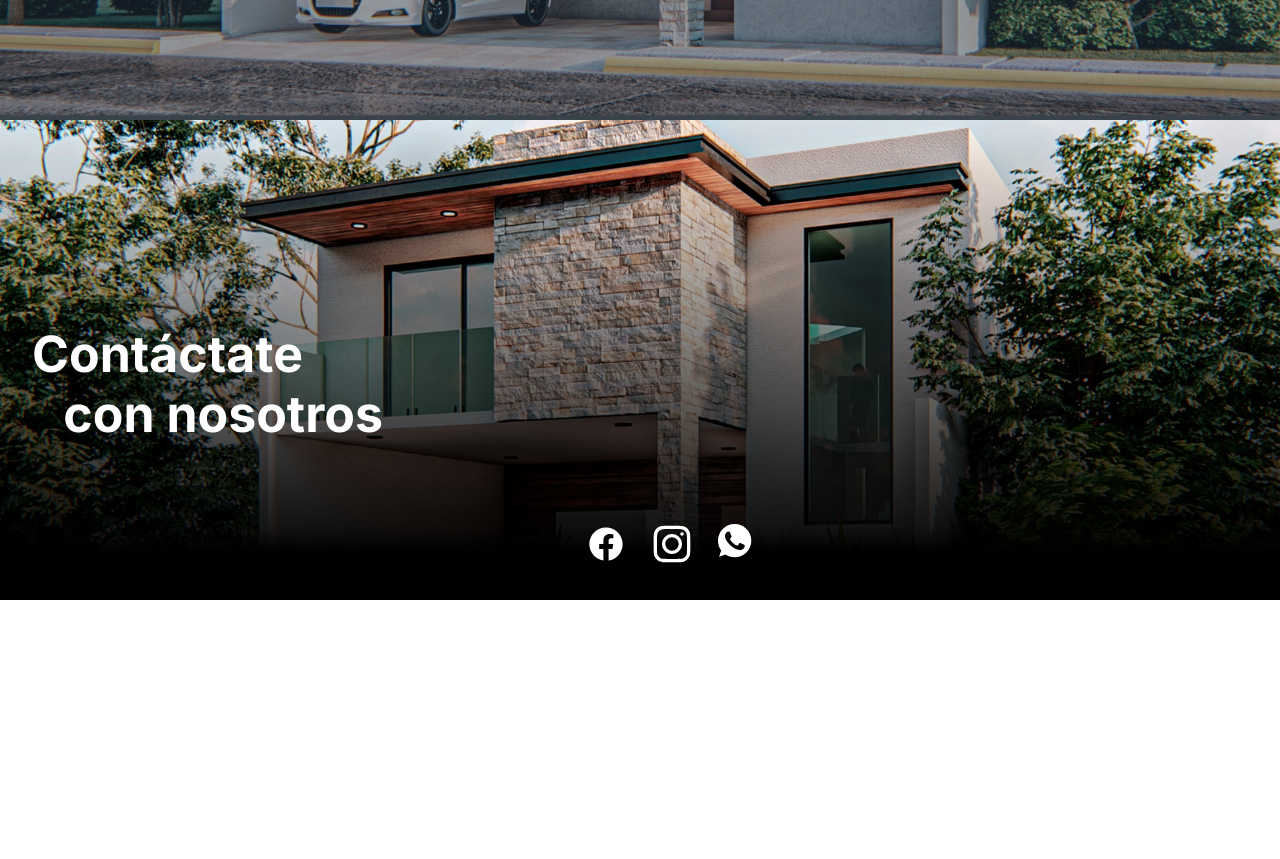
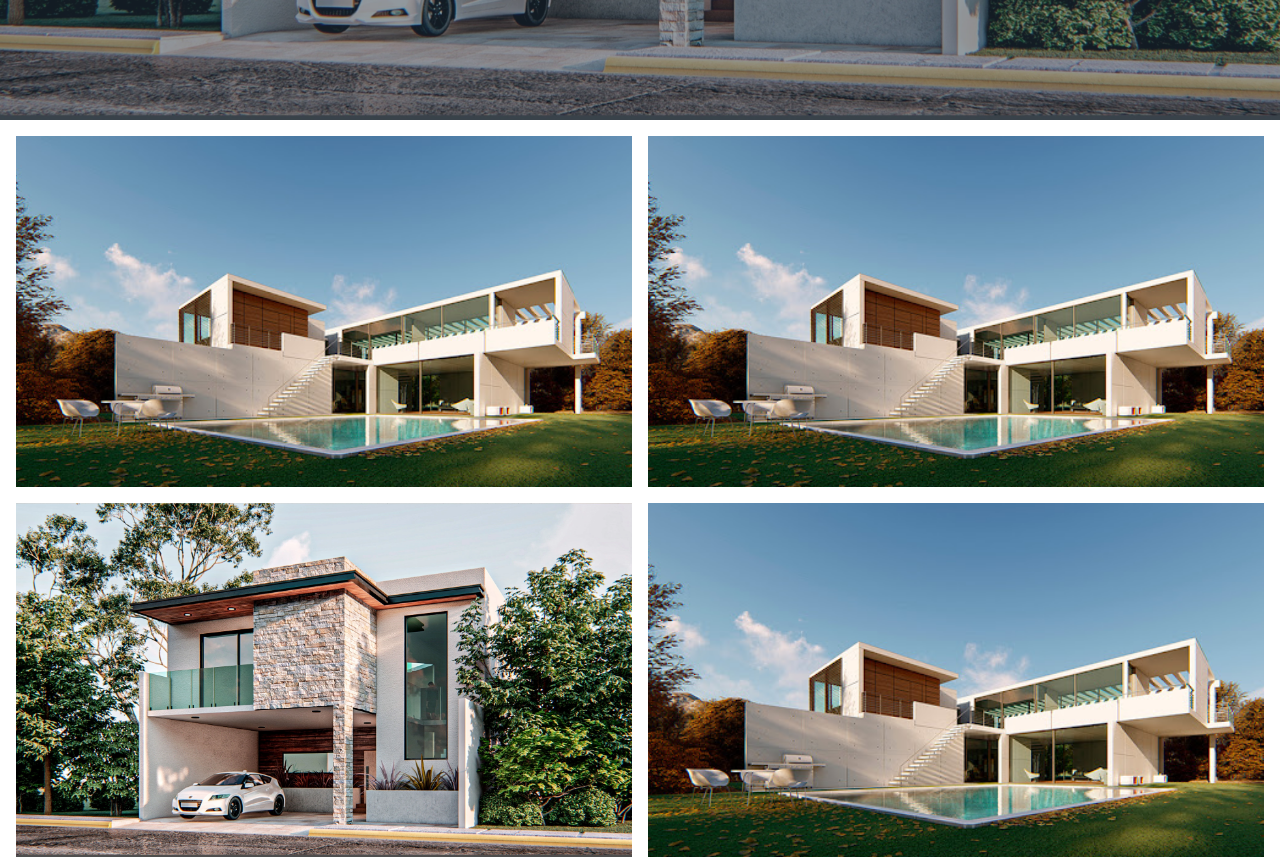
Before and after one commit to Fab1029/KovaFrontend, a React (Vite) app: page /ProjectsGallery in a window 1280 px wide. Shown: the part 680-1539 px from the top of the page. Before the commit the page ends 1280 px from the top, so only its background shows below. Built offline with nearby package versions, Linux system fonts and the light colour scheme.

Commit message:
feat(projects list): project list component

```diff
--- a/src/components/Footer/Footer.jsx
+++ b/src/components/Footer/Footer.jsx
@@ -9,7 +9,7 @@ const Footer = () => {
         <div className='footer-slide'/>
         <div className='footer-information-container'>
             <div className='footer-title-container'>
-                <div data-aos='fade-up'>
+                <div data-aos='fade-up' data-aos-delay='200'>
                     <h1 className='footer-section-title-title'>Contáctate</h1>
                     <h1 className='footer-section-title-subtitle'>con nosotros</h1>
                 </div>
--- /dev/null
+++ b/src/components/ProjectsList/ProjectsList.css
@@ -0,0 +1,53 @@
+.project-list-container {
+  gap: 1rem;
+  padding: 1rem;
+  display: grid;
+  grid-template-columns: repeat(2, 1fr);
+}
+
+.project-card-container {
+    width: 100%;
+    height: 100%;
+    cursor: pointer;
+    position: relative;
+}
+
+.project-card-container img {
+    width: 100%;
+    height: 100%;
+    object-fit: cover;
+}
+
+.project-card-blur-container {
+    top: 0;
+    left: 0;
+    opacity: 0;
+    width: 100%;
+    height: 100%;
+    position: absolute;
+    transform: translateY(100%);
+    transition: all 0.3s ease-in-out;
+    background-color: rgba(37, 54, 70, 0.5);
+
+    display: flex;
+    align-items: center;
+    justify-content: center;
+}
+
+.project-card-container:hover {
+    .project-card-blur-container {
+        opacity: 1;
+        transform: translateY(0%);
+    }
+}
+
+.project-card-blur-title, .project-card-blur-subtitle {
+    color: white;
+    font-weight: 500;
+    font-size: x-large;
+    font-family: 'Inter', sans-serif;
+}
+
+.project-card-blur-subtitle {
+    margin-left: 2rem;
+}
--- /dev/null
+++ b/src/components/ProjectsList/ProjectsList.jsx
@@ -0,0 +1,42 @@
+import React, { useEffect, useState } from 'react'
+import './ProjectsList.css'
+import {getProjects} from '../../services/Project.js'
+
+const ProjectsList = ({typeProjects}) => {
+    const [projects, setProjects] = useState(null);
+
+
+    useEffect(() => {
+        const fetchProjects = () => {
+            const data = getProjects();
+            const dataFiltered = data.filter((project) => project.type === typeProjects);
+            console.log(dataFiltered);
+            setProjects(dataFiltered);
+        };
+
+        fetchProjects();
+
+    }, [typeProjects]);
+
+  return (
+    <div className='project-list-container' style={{overflow: 'hidden'}}>
+        {projects && projects.map((project, index) => (
+            <div key={index} className="project-card-container" onClick={null}>
+                <img
+                    src={project.render}
+                    alt={project.title}
+                    className="project-image"
+                />
+                <div className='project-card-blur-container'>
+                    <div>
+                        <h2 className='project-card-blur-title'>{project.title.split(' ')[0]}</h2>
+                        <h2 className='project-card-blur-subtitle'>{project.title.split(' ')[1]}</h2>
+                    </div>
+                </div>
+            </div>
+        ))}
+    </div>
+  )
+}
+
+export default ProjectsList
--- a/src/data/Projetc.js
+++ b/src/data/Projetc.js
@@ -5,7 +5,7 @@ export const project = [
         description: "Lorem Ipsum is simply dummy text of the printing and typesetting industry. Lorem Ipsum has been the industry's standard dummy text ever since the 1500s, when an unknown printer took a galley of type and scrambled it to make a type specimen book.",
         year: 2024,
         location: "Cuenca, Ecuador",
-        type: "Residential",
+        type: "Residencial",
         video: "",
         render: "/ProyectoCuenca/render1.jpg",
         blueprint: "",
@@ -24,7 +24,7 @@ export const project = [
         description: "Lorem Ipsum is simply dummy text of the printing and typesetting industry. Lorem Ipsum has been the industry's standard dummy text ever since the 1500s, when an unknown printer took a galley of type and scrambled it to make a type specimen book.",
         year: 2023,
         location: "Yunguilla, Ecuador",
-        type: "Residential",
+        type: "Comercial",
         video: "",
         render: "/ProyectoYunguilla/render1.jpg",
         blueprint: "",
@@ -43,7 +43,7 @@ export const project = [
         description: "Lorem Ipsum is simply dummy text of the printing and typesetting industry. Lorem Ipsum has been the industry's standard dummy text ever since the 1500s, when an unknown printer took a galley of type and scrambled it to make a type specimen book.",
         year: 2024,
         location: "Cuenca, Ecuador",
-        type: "Residential",
+        type: "Social",
         video: "",
         render: "/ProyectoCuenca/render1.jpg",
         blueprint: "",
@@ -62,7 +62,7 @@ export const project = [
         description: "Lorem Ipsum is simply dummy text of the printing and typesetting industry. Lorem Ipsum has been the industry's standard dummy text ever since the 1500s, when an unknown printer took a galley of type and scrambled it to make a type specimen book.",
         year: 2023,
         location: "Yunguilla, Ecuador",
-        type: "Residential",
+        type: "Comercial",
         video: "",
         render: "/ProyectoYunguilla/render1.jpg",
         blueprint: "",
@@ -81,7 +81,102 @@ export const project = [
         description: "Lorem Ipsum is simply dummy text of the printing and typesetting industry. Lorem Ipsum has been the industry's standard dummy text ever since the 1500s, when an unknown printer took a galley of type and scrambled it to make a type specimen book.",
         year: 2024,
         location: "Cuenca, Ecuador",
-        type: "Residential",
+        type: "Comercial",
+        video: "",
+        render: "/ProyectoCuenca/render1.jpg",
+        blueprint: "",
+        renders: [
+            "/ProyectoCuenca/render2.webp",
+            "/ProyectoCuenca/render3.jpeg",
+            "/ProyectoCuenca/render4.webp",
+        ],
+        blueprints: [
+            ""
+        ]
+    },
+    {
+        id: 6,
+        title: "Proyecto Cuenca",
+        description: "Lorem Ipsum is simply dummy text of the printing and typesetting industry. Lorem Ipsum has been the industry's standard dummy text ever since the 1500s, when an unknown printer took a galley of type and scrambled it to make a type specimen book.",
+        year: 2024,
+        location: "Cuenca, Ecuador",
+        type: "Residencial",
+        video: "",
+        render: "/ProyectoCuenca/render1.jpg",
+        blueprint: "",
+        renders: [
+            "/ProyectoCuenca/render2.webp",
+            "/ProyectoCuenca/render3.jpeg",
+            "/ProyectoCuenca/render4.webp",
+        ],
+        blueprints: [
+            ""
+        ]
+    },
+    {
+        id: 7,
+        title: "Proyecto Yunguilla",
+        description: "Lorem Ipsum is simply dummy text of the printing and typesetting industry. Lorem Ipsum has been the industry's standard dummy text ever since the 1500s, when an unknown printer took a galley of type and scrambled it to make a type specimen book.",
+        year: 2023,
+        location: "Yunguilla, Ecuador",
+        type: "Comercial",
+        video: "",
+        render: "/ProyectoYunguilla/render1.jpg",
+        blueprint: "",
+        renders: [
+            "/ProyectoYunguilla/render2.webp",
+            "/ProyectoYunguilla/render3.jpeg",
+            "/ProyectoYunguilla/render4.webp",
+        ],
+        blueprints: [
+            ""
+        ]
+    },
+    {
+        id: 8,
+        title: "Proyecto Cuenca",
+        description: "Lorem Ipsum is simply dummy text of the printing and typesetting industry. Lorem Ipsum has been the industry's standard dummy text ever since the 1500s, when an unknown printer took a galley of type and scrambled it to make a type specimen book.",
+        year: 2024,
+        location: "Cuenca, Ecuador",
+        type: "Social",
+        video: "",
+        render: "/ProyectoCuenca/render1.jpg",
+        blueprint: "",
+        renders: [
+            "/ProyectoCuenca/render2.webp",
+            "/ProyectoCuenca/render3.jpeg",
+            "/ProyectoCuenca/render4.webp",
+        ],
+        blueprints: [
+            ""
+        ]
+    },
+    {
+        id: 9,
+        title: "Proyecto Yunguilla",
+        description: "Lorem Ipsum is simply dummy text of the printing and typesetting industry. Lorem Ipsum has been the industry's standard dummy text ever since the 1500s, when an unknown printer took a galley of type and scrambled it to make a type specimen book.",
+        year: 2023,
+        location: "Yunguilla, Ecuador",
+        type: "Comercial",
+        video: "",
+        render: "/ProyectoYunguilla/render1.jpg",
+        blueprint: "",
+        renders: [
+            "/ProyectoYunguilla/render2.webp",
+            "/ProyectoYunguilla/render3.jpeg",
+            "/ProyectoYunguilla/render4.webp",
+        ],
+        blueprints: [
+            ""
+        ]
+    },
+    {
+        id: 10,
+        title: "Proyecto Cuenca",
+        description: "Lorem Ipsum is simply dummy text of the printing and typesetting industry. Lorem Ipsum has been the industry's standard dummy text ever since the 1500s, when an unknown printer took a galley of type and scrambled it to make a type specimen book.",
+        year: 2024,
+        location: "Cuenca, Ecuador",
+        type: "Comercial",
         video: "",
         render: "/ProyectoCuenca/render1.jpg",
         blueprint: "",
--- a/src/pages/ProjectsGallery/ProjectsGallery.jsx
+++ b/src/pages/ProjectsGallery/ProjectsGallery.jsx
@@ -5,6 +5,7 @@ import '../../utils/css/Animation.css'
 import NavBar from '../../components/NavBar/NavBar'
 import Footer from '../../components/Footer/Footer'
 import OffersPicker from '../../components/OffersPicker/OffersPicker'
+import ProjectsList from '../../components/ProjectsList/ProjectsList'
 
 const ProjectsGallery = () => {
   const location = useLocation();
@@ -26,6 +27,7 @@ const ProjectsGallery = () => {
         </header>
         <main className='projectsGallery-main'>
           <OffersPicker offer={typeProject} setOffer={setTypeProject} />
+          <ProjectsList typeProjects={typeProject}/>
         </main>
         <footer className='projectsGallery-footer'>
           <Footer />
```
